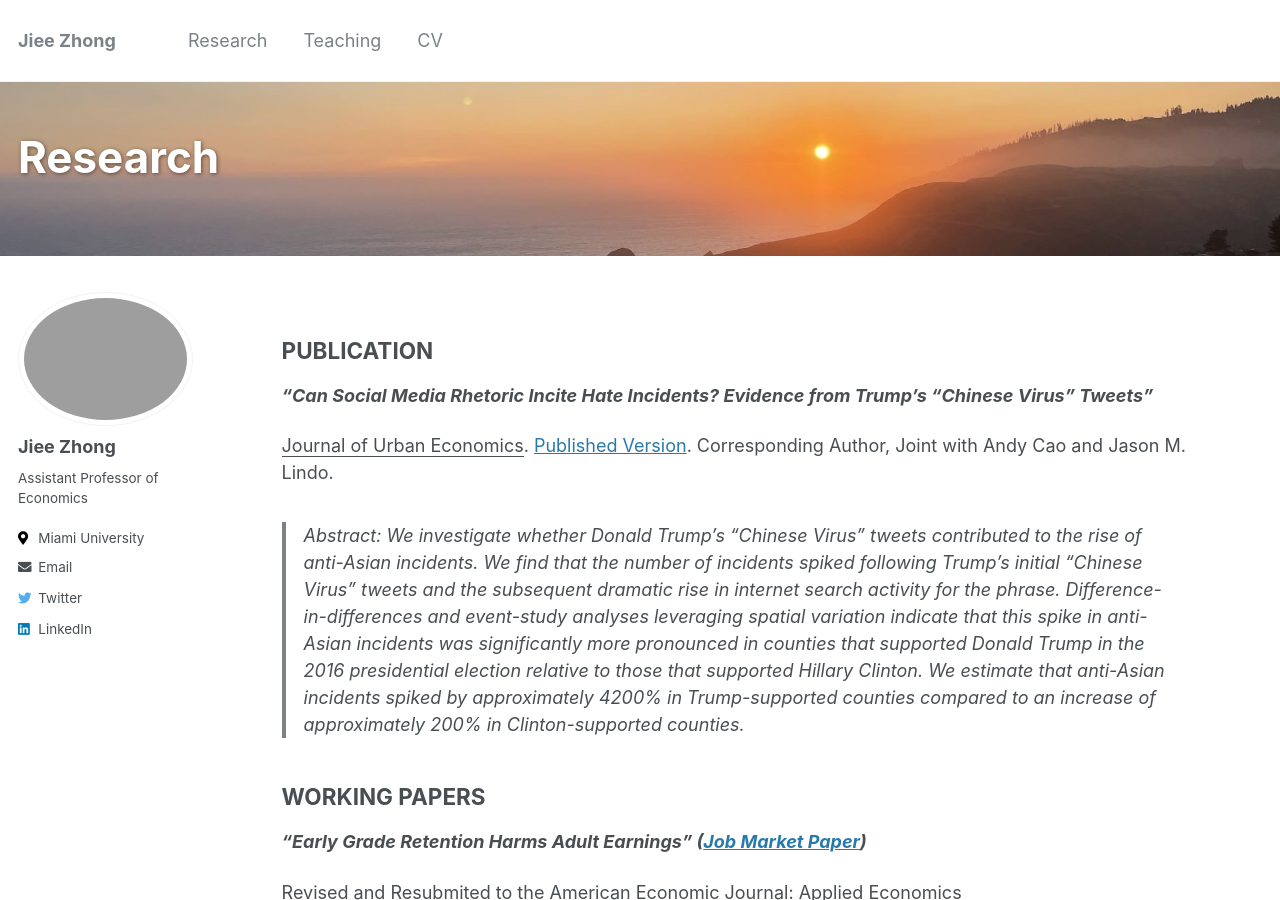
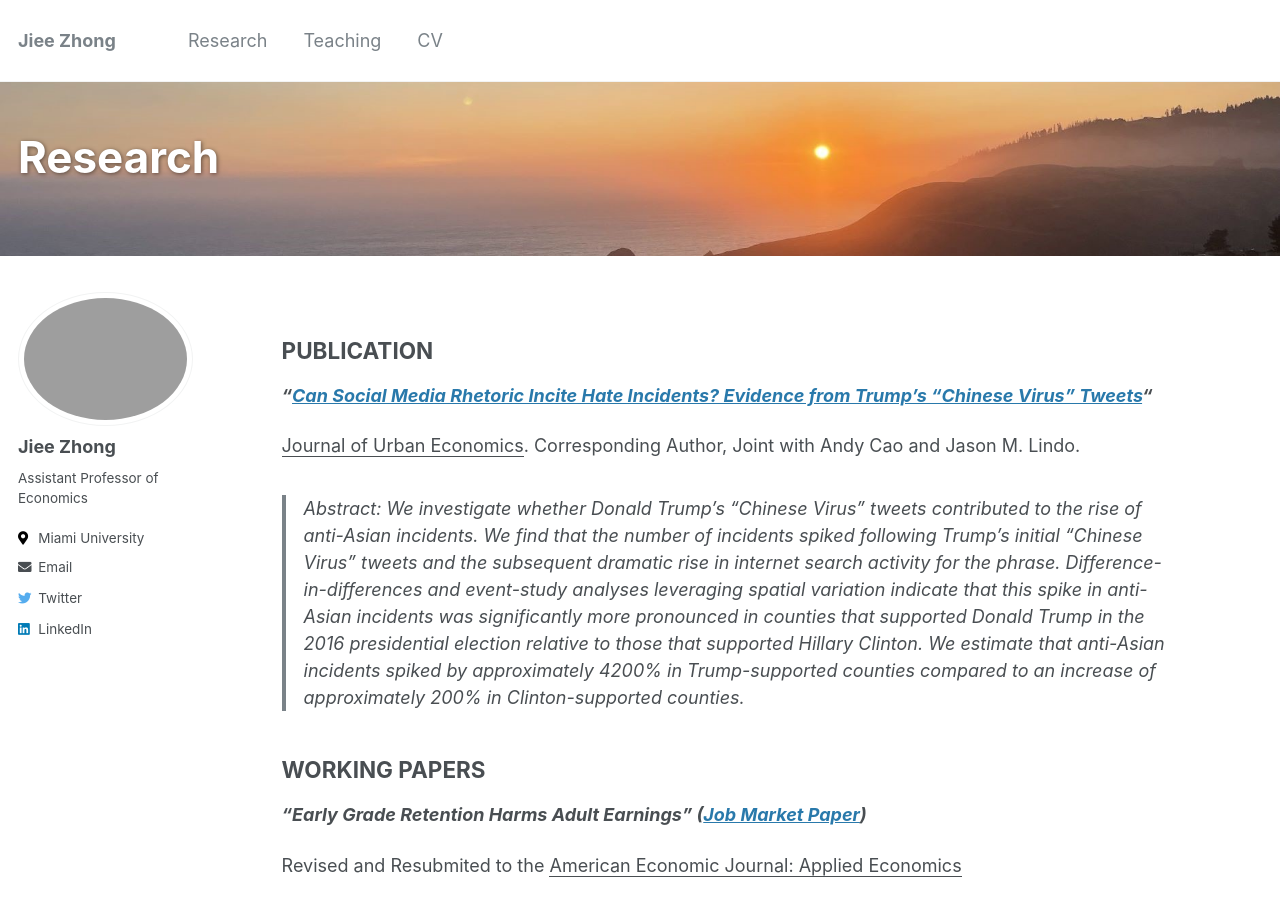
Before and after one commit to jieezhong/jieezhong.github.io, a Jekyll site: the page built from _pages/research.md, in a window 1280 px wide and 900 px high. Built offline with Jekyll 4.4.1, drawn with Linux system fonts in a browser that asks for light colours.

Commit message:
Update research.md

```diff
--- a/_pages/research.md
+++ b/_pages/research.md
@@ -9,9 +9,9 @@ header:
 ---
 ## PUBLICATION
 
-***"Can Social Media Rhetoric Incite Hate Incidents? Evidence from Trump's "Chinese Virus" Tweets"***
+***"[Can Social Media Rhetoric Incite Hate Incidents? Evidence from Trump's "Chinese Virus" Tweets](https://www.sciencedirect.com/science/article/pii/S0094119023000608)"***
 
- <ins>Journal of Urban Economics</ins>. [Published Version](https://www.sciencedirect.com/science/article/pii/S0094119023000608). Corresponding Author, Joint with Andy Cao and Jason M. Lindo.
+ <ins>Journal of Urban Economics</ins>. Corresponding Author, Joint with Andy Cao and Jason M. Lindo.
 
 > Abstract: We investigate whether Donald Trump's "Chinese Virus" tweets contributed to the rise of anti-Asian incidents. We find that the number of incidents spiked following Trump's initial “Chinese Virus” tweets and the subsequent dramatic rise in internet search activity for the phrase. Difference-in-differences and event-study analyses leveraging spatial variation indicate that this spike in anti-Asian incidents was significantly more pronounced in counties that supported Donald Trump in the 2016 presidential election relative to those that supported Hillary Clinton. We estimate that anti-Asian incidents spiked by approximately 4200% in Trump-supported counties compared to an increase of approximately 200% in Clinton-supported counties.
 
```
